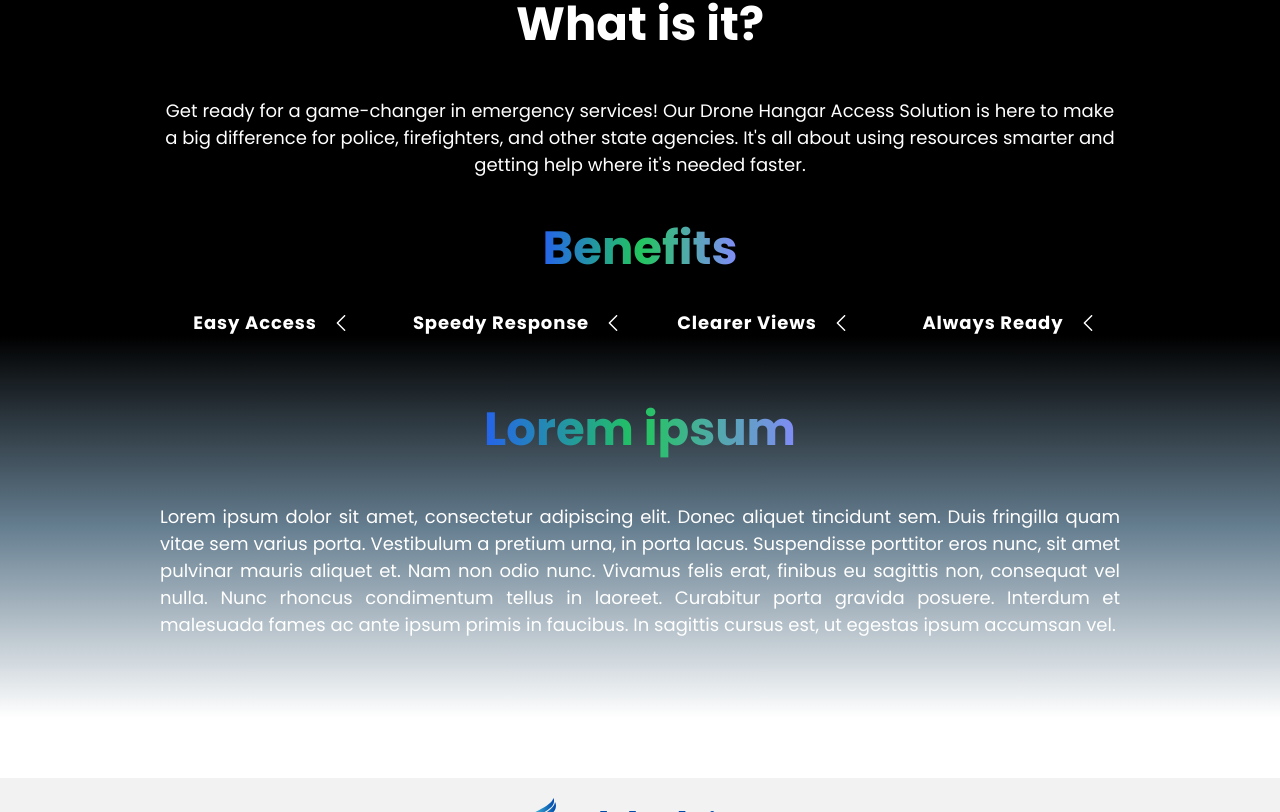
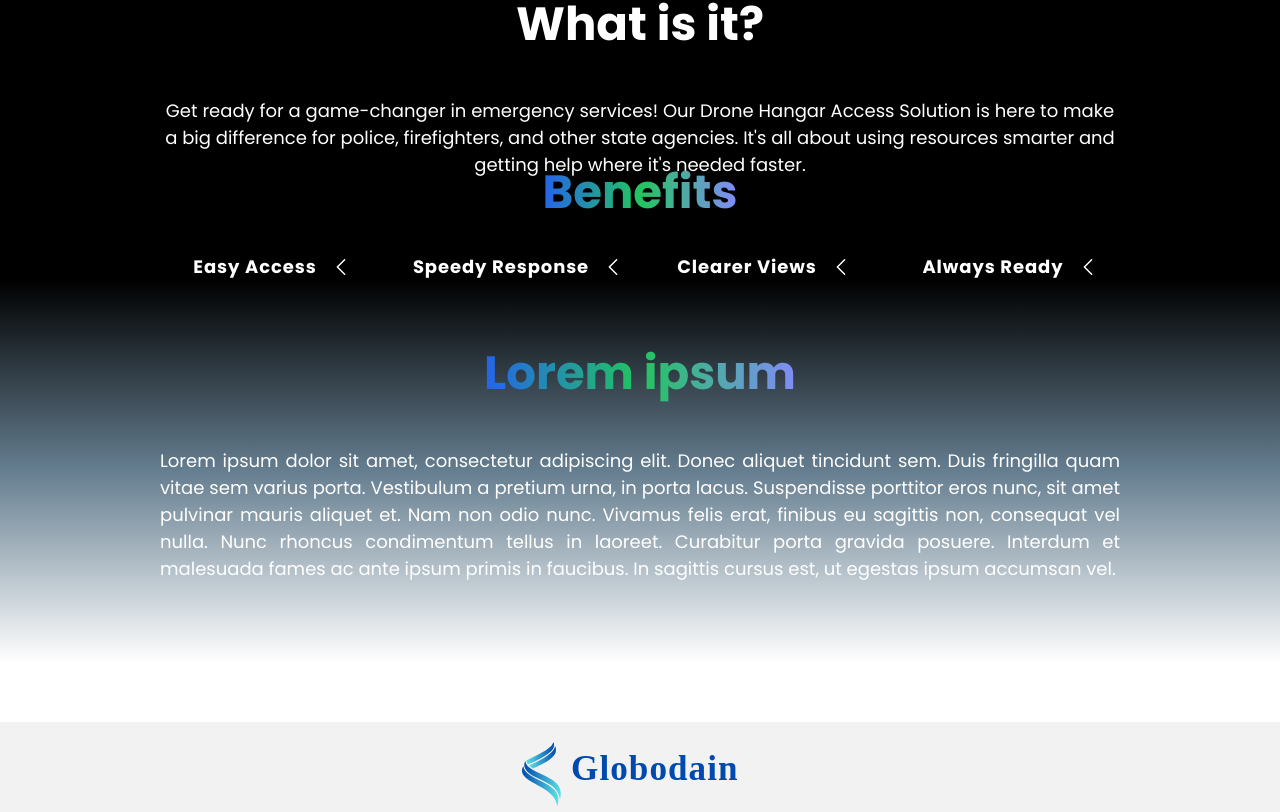
Before and after one commit to pysdenis/droni, a SvelteKit app: page / in a window 1280 px wide. Shown: the part 1392-2204 px from the top of the page. Built offline with nearby package versions, Linux system fonts and the light colour scheme.

Commit message:
Update web layout with improved logo and video elements

```diff
--- a/src/routes/+layout.svelte
+++ b/src/routes/+layout.svelte
@@ -3,6 +3,7 @@
 	import logo from '$lib/assets/images/logo.svg';
 	import globo from '$lib/assets/images/globo.svg';
 	import heroVideo from '$lib/assets/video/hero.mp4';
+    import StaticPicture from '$lib/components/Picture/StaticPicture.svelte';
 
 	let windowScrollY = 0;
 </script>
@@ -12,7 +13,7 @@
 <header>
 	<div class:shadow-sm={windowScrollY > 40} class:!bg-black={windowScrollY > 0} class:!p-0={windowScrollY > 0} class="fixed transition-all duration-300 left-0 right-0 top-0 pb-3 pt-3 md:pb-14 md:pt-6 xl:pb-6 z-50 w-full flex items-center gap-3 justify-center py-3 bg-transparent">
 		<a href="/">
-			<img src={logo} alt="Logo of the corporation" class="h-14" />
+			<StaticPicture width={238} height={26} image={logo} loading="eager" alt="Logo of the corporation" class="h-14" />
 		</a>
 	</div>
 	<div id="hero" class="relative">
--- a/src/routes/+page.svelte
+++ b/src/routes/+page.svelte
@@ -70,7 +70,7 @@
 </section>
 
 <section class="bg-black mb-0">
-	<div class="container text-white pt-16 justify-center flex flex-col">
+	<div class="container text-white pt-2 justify-center flex flex-col">
 		<h2 class="font-semibold text-center mb-8 bg-gradient-to-r from-blue-600 via-green-500 to-indigo-400 inline-block text-transparent bg-clip-text">Benefits</h2>
 		<div class="md:grid flex flex-col grid-cols-4 gap-6">
 			{#each texts as text}
```
Also changed, not shown: 1 other file (tests, documents, lock files or other folders).
